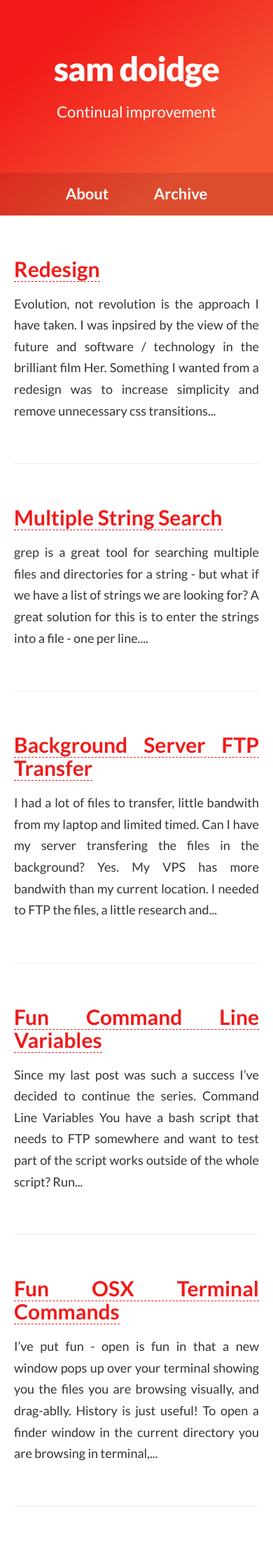
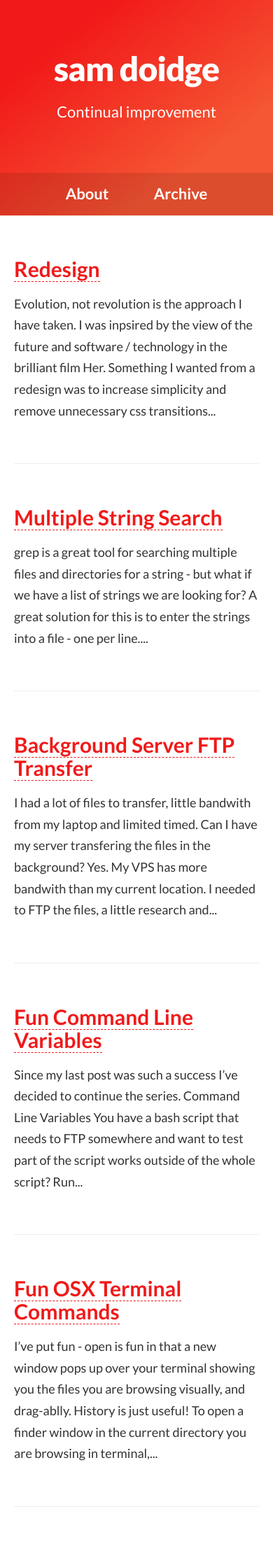
Before and after one commit to samdoidge/samdoidge.com, a Jekyll site: the page built from index.html, in a window 390 px wide. Shown: the top 2217 px of the page at 70% size. Built offline with Jekyll 4.4.1, drawn with Linux system fonts in a browser that asks for light colours.

Commit message:
align:justified on mobile does not work

```diff
--- a/_includes/head.html
+++ b/_includes/head.html
@@ -13,5 +13,5 @@
     <link rel="stylesheet" href="{{ site.baseurl }}/bower_components/primer-css/css/primer.css">
     <link rel="stylesheet" href="{{ site.baseurl }}/bower_components/highlightjs/styles/github.css">
     <link rel="stylesheet" href="https://fonts.googleapis.com/css?family=Lato:300,400,700,900">
-    <link rel="stylesheet" href="{{ site.baseurl }}/css/main.css?v1">
+    <link rel="stylesheet" href="{{ site.baseurl }}/css/main.css?v2">
 </head>
--- a/css/main.scss
+++ b/css/main.scss
@@ -347,4 +347,9 @@ img {
     .nav {
         font-size:22px;
     }
+
+    .posts .post {
+    text-align: left;
+    }
+
 }
```
